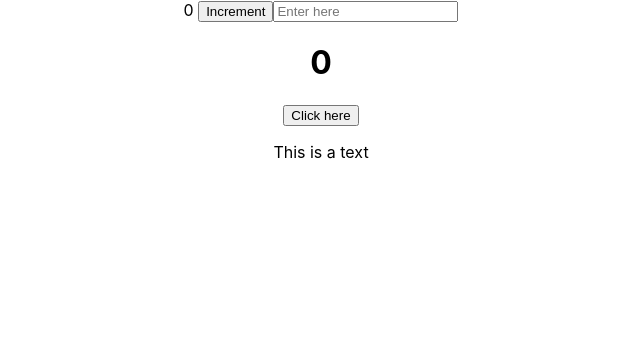
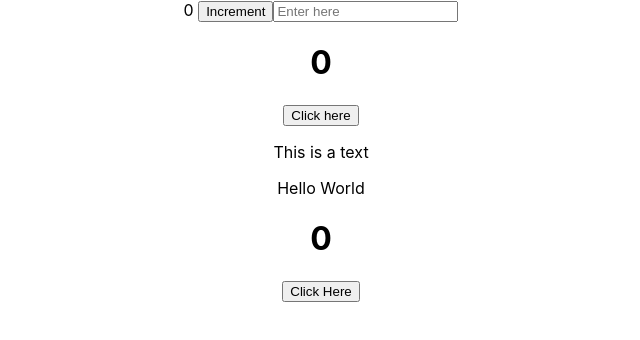
Before and after one commit to iCodeWalker/react-hooks, a React (Create React App) app: page / in a window 1280 px wide. Shown: the top 340 px of the page, without its empty margins (319-959 px from the left). Built offline with nearby package versions, Linux system fonts and the light colour scheme; no server answers.

Commit message:
Added: useEffect hook

```diff
--- a/package.json
+++ b/package.json
@@ -6,6 +6,7 @@
     "@testing-library/jest-dom": "^5.16.5",
     "@testing-library/react": "^13.4.0",
     "@testing-library/user-event": "^13.5.0",
+    "axios": "^1.3.6",
     "react": "^18.2.0",
     "react-dom": "^18.2.0",
     "react-scripts": "5.0.1",
--- a/src/App.js
+++ b/src/App.js
@@ -2,12 +2,14 @@ import logo from "./logo.svg";
 import "./App.css";
 import UseStateTutorial from "./components/useStateTutorial";
 import UseReducerTutorial from "./components/useReducerTutorial";
+import UseEffectTutorial from "./components/useEffectTutorial";
 
 function App() {
   return (
     <div className="App">
       <UseStateTutorial />
       <UseReducerTutorial />
+      <UseEffectTutorial />
     </div>
   );
 }
--- /dev/null
+++ b/src/components/useEffectTutorial.js
@@ -0,0 +1,42 @@
+import React, { useEffect, useState } from "react";
+import axios from "axios";
+
+// useEffect is just a function that will be called whenever the page re-renders, It is used to
+// detect when the page gets re-renders, It is also used to handel side effects.
+
+// useEffect is primarly used for making API calls at the time of page loads.
+
+// 1. useEffect without dependency array will be called everytime a re-render or state change happens
+// 2. useEffect with empty dependency array will be called only once at the first render of component.
+// 3. useEffect with states or props in dependency array will be called only when that state or prop
+// gets updated.
+
+// recommended specifying what kind of states you want to depend your useEffect on.
+
+const UseEffectTutorial = () => {
+  const [data, setData] = useState([]);
+
+  const [count, setCount] = useState(0); // count have no effect on useEffect hook.
+
+  // whatever is inside the function will be called whenever the page gets render.
+  // This useEffect will be called only once at the time of first load.
+  useEffect(() => {
+    console.log("Hello World");
+
+    axios
+      .get("https://jsonplaceholder.typicode.com/comments")
+      .then((response) => {
+        setData(response.data);
+      });
+  }, []);
+
+  return (
+    <div>
+      Hello World <h1>{data[0]?.email}</h1>
+      <h1>{count}</h1>
+      <button onClick={() => setCount(count + 1)}>Click Here</button>
+    </div>
+  );
+};
+
+export default UseEffectTutorial;
```
Also changed, not shown: 1 other file (tests, documents, lock files or other folders).
